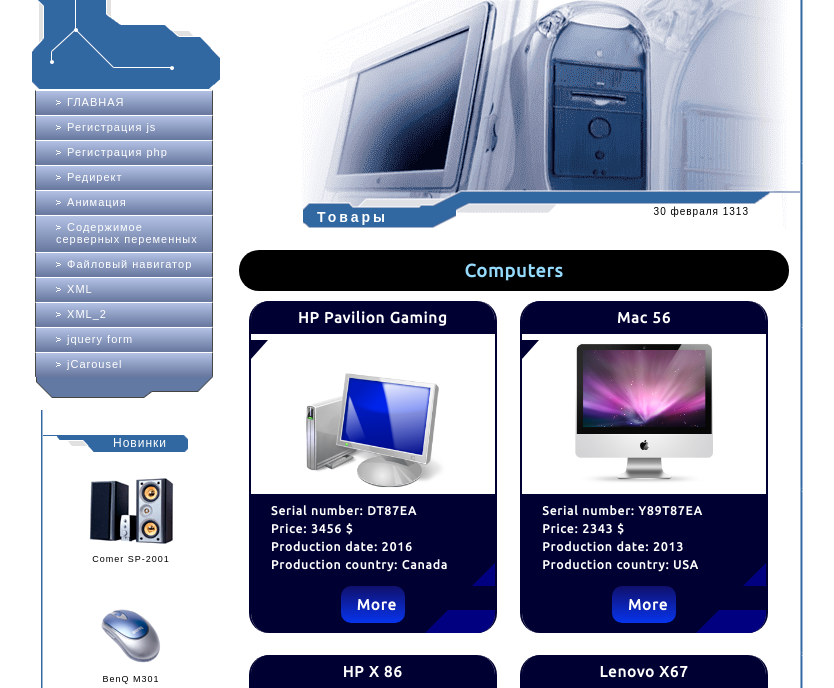
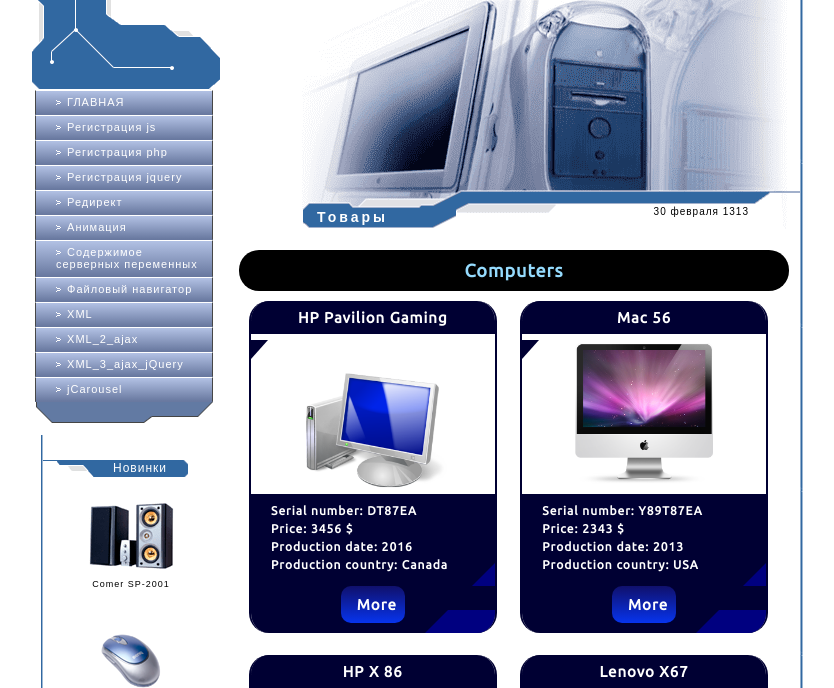
Before and after one commit to Alyona-Vepritskaya/weblab2, a PHP site: page /xml2/index.php in a window 1280 px wide. Shown: the part 82-770 px from the top of the page, without its empty margins (221-1055 px from the left). Run offline with PHP 8.4, Linux system fonts and the light colour scheme.

Commit message:
lab8 release v6

```diff
--- a/general/header.php
+++ b/general/header.php
@@ -41,6 +41,12 @@
                 </a>
             </div>
             <div class="item">
+                <a href="../jquery_form/index.php">
+                    <img src="../images/more.png" alt=">">
+                    Регистрация jquery
+                </a>
+            </div>
+            <div class="item">
                 <a href="../redirect_page/index.php">
                     <img src="../images/more.png" alt=">">
                     Редирект
@@ -73,13 +79,13 @@
             <div class="item">
                 <a href="../xml2/index.php">
                     <img src="../images/more.png" alt=">">
-                    XML_2
+                    XML_2_ajax
                 </a>
             </div>
             <div class="item">
-                <a href="../jquery_form/index.php">
+                <a href="../xml_jquery/index.php">
                     <img src="../images/more.png" alt=">">
-                    jquery form
+                    XML_3_ajax_jQuery
                 </a>
             </div>
             <div class="item">
--- a/xml2/style.css
+++ b/xml2/style.css
@@ -6,7 +6,7 @@
     font-family: 'Ubuntu', sans-serif;
 }
 
-.product{
+.product {
     box-sizing: border-box;
     transition: 0.5s ease all;
     border-radius: 20px;
@@ -24,7 +24,7 @@
     transition: 0.5s ease all;
 }*/
 
-.product>img {
+.product > img {
     min-height: 150px;
     display: block;
     margin: 5px auto;
@@ -102,7 +102,7 @@
     color: #0000AE;
 }
 
-.buy-item:disabled{
+.buy-item:disabled {
     background: linear-gradient(360deg, slategrey, #6979a0);
     color: white;
 }
@@ -128,13 +128,13 @@
     padding: 0 20px 10px;
 }
 
-.description img{
+.description img {
     margin: 4px 2px;
     width: 25px;
     height: 25px;
 }
 
-.close{
+.close {
     color: white;
     width: 30px;
     height: 20px;
@@ -146,7 +146,7 @@
 
 .details span {
     border-radius: 10px;
-    border: blue 2px solid;
+    border: blue 3px solid;
     color: navy;
     position: absolute;
     bottom: 60px;
@@ -156,7 +156,7 @@
     background: #95DBFE;
 }
 
-.details span div{
+.details span div {
     padding: 3px;
 }
 
@@ -166,7 +166,8 @@
     top: 100%;
     left: 50%;
     margin-left: -8px;
-    width: 0; height: 0;
+    width: 0;
+    height: 0;
     border-top: 8px solid #95DBFE;
     border-right: 8px solid transparent;
     border-left: 8px solid transparent;
--- a/xml_jquery/main.php
+++ b/xml_jquery/main.php
@@ -128,6 +128,9 @@ function data($parser, $data)
                             <div>Production date: <?=$item['PROD_YEAR']?></div>
                             <div>Production country: <?=$item['PROD_COUNTRY']?></div>
                             <div class="details" s_num="<?=$item['ID']?>">
+                                <span class="detail">
+                                    <input type="button" name="close" value="X" class="close">
+                                </span>
                                 <input name="More"  class="buy-item more" type="submit" value="More">
                             </div>
                         </div>
```
Also changed, not shown: xml_jquery/moreJQuery.js (+14 -39 lines), xml_jquery/style.css (+8 -24 lines).
